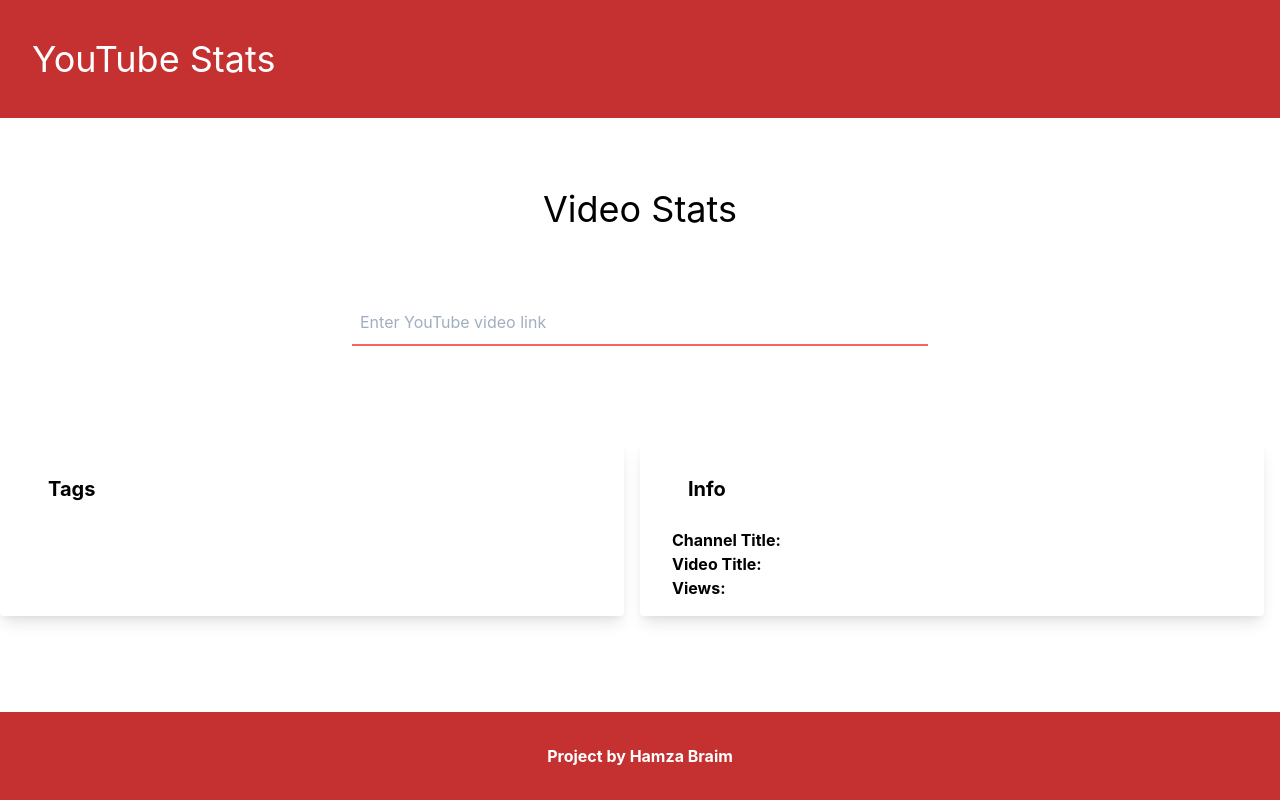
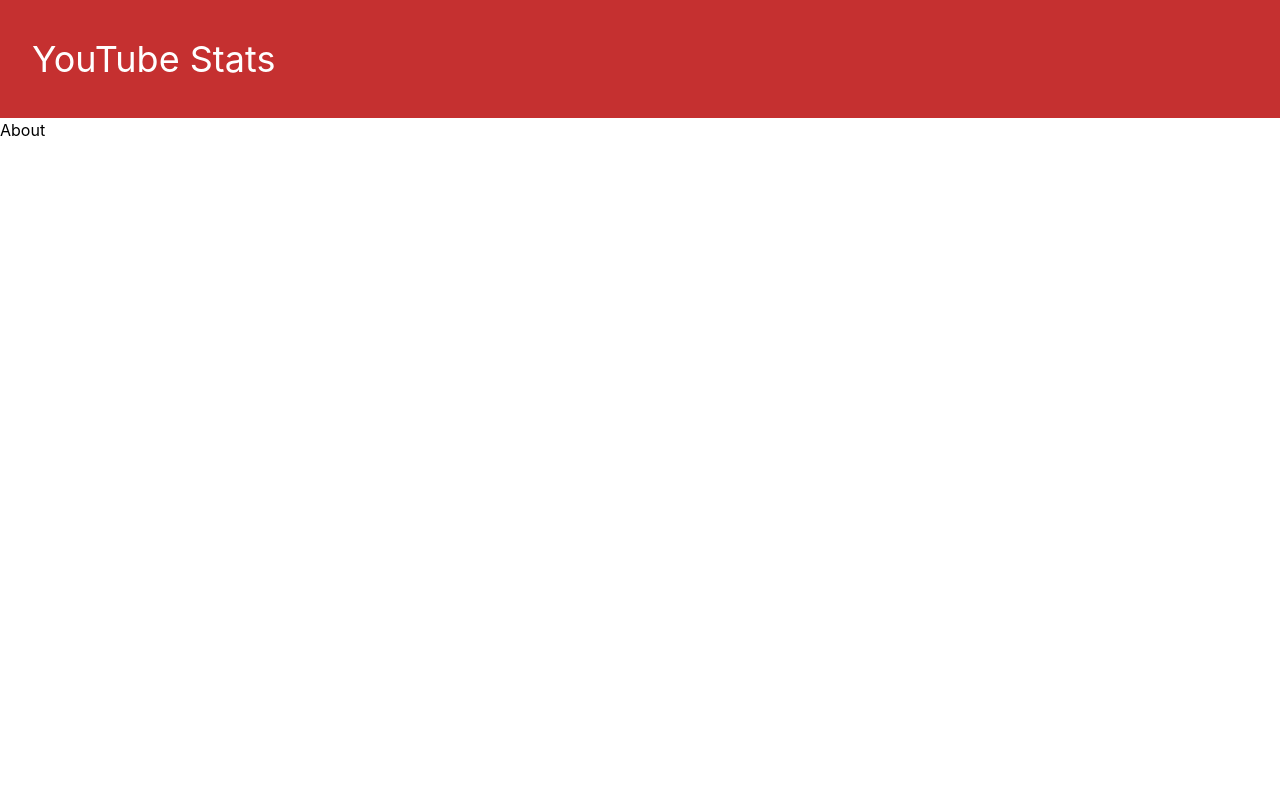
Before and after one commit to braim23/youtube-stats-app, a React (Create React App) app: page /about in a window 1280 px wide. Built offline with nearby package versions, Linux system fonts and the light colour scheme.

Commit message:
unneeded react router but sure

```diff
--- a/package.json
+++ b/package.json
@@ -9,6 +9,7 @@
     "axios": "^1.6.5",
     "react": "^18.2.0",
     "react-dom": "^18.2.0",
+    "react-router-dom": "^6.4.3",
     "react-scripts": "^5.0.1",
     "web-vitals": "^2.1.4"
   },
--- /dev/null
+++ b/src/About.jsx
@@ -0,0 +1,7 @@
+import React from 'react'
+
+export default function About() {
+  return (
+    <div>About</div>
+  )
+}
--- a/src/App.js
+++ b/src/App.js
@@ -1,10 +1,8 @@
-import Header from "./components/Header";
 import Body from "./components/Body";
 import Footer from "./components/Footer";
 function App() {
   return (
     <div>
-    <Header />
     <Body/>
     <Footer/>
     </div>
--- a/src/components/Header.js
+++ b/src/components/Header.js
@@ -1,11 +1,16 @@
 import React from "react";
+import { Link } from "react-router-dom";
 
-function Header(){
-    return(
-        <header className="mx-auto p-8 bg-red-700">
-            <h1 className="text-white text-4xl">YouTube Stats</h1>
-        </header>
-    )
+function Header() {
+  return (
+    <header className="mx-auto p-8 bg-red-700">
+      <h1 className="text-white text-4xl">
+        <a className="nav-brand" aria-current="page" href="/">
+          YouTube Stats
+        </a>
+      </h1>
+    </header>
+  );
 }
 
-export default Header
+export default Header;
--- a/src/index.js
+++ b/src/index.js
@@ -1,11 +1,21 @@
-import React from 'react';
-import ReactDOM from 'react-dom/client';
-import './index.css';
-import App from './App';
+import React from "react";
+import ReactDOM from "react-dom/client";
+import "./index.css";
+import App from "./App";
+import { BrowserRouter, Route, Routes } from "react-router-dom";
+import About from "./About";
+import Header from "./components/Header";
 
-const root = ReactDOM.createRoot(document.getElementById('root'));
+const root = ReactDOM.createRoot(document.getElementById("root"));
 root.render(
   <React.StrictMode>
-    <App />
+    <BrowserRouter>
+    <Header/>
+      <Routes>
+
+        <Route path="/" element={<App/>}></Route>
+        <Route path="/about" element={<About/>}></Route>
+      </Routes>
+    </BrowserRouter>
   </React.StrictMode>
 );
```
Also changed, not shown: 1 other file (tests, documents, lock files or other folders).
